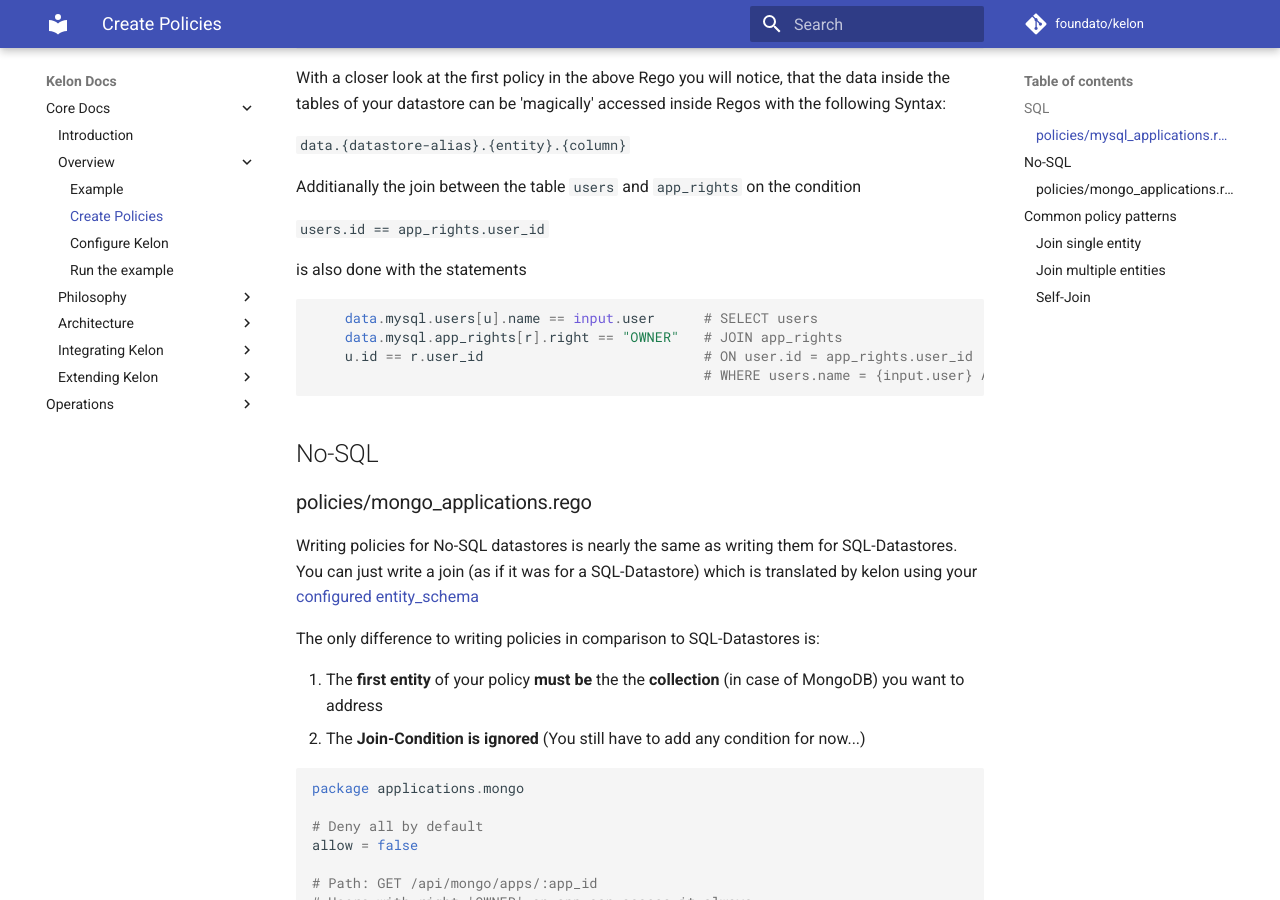
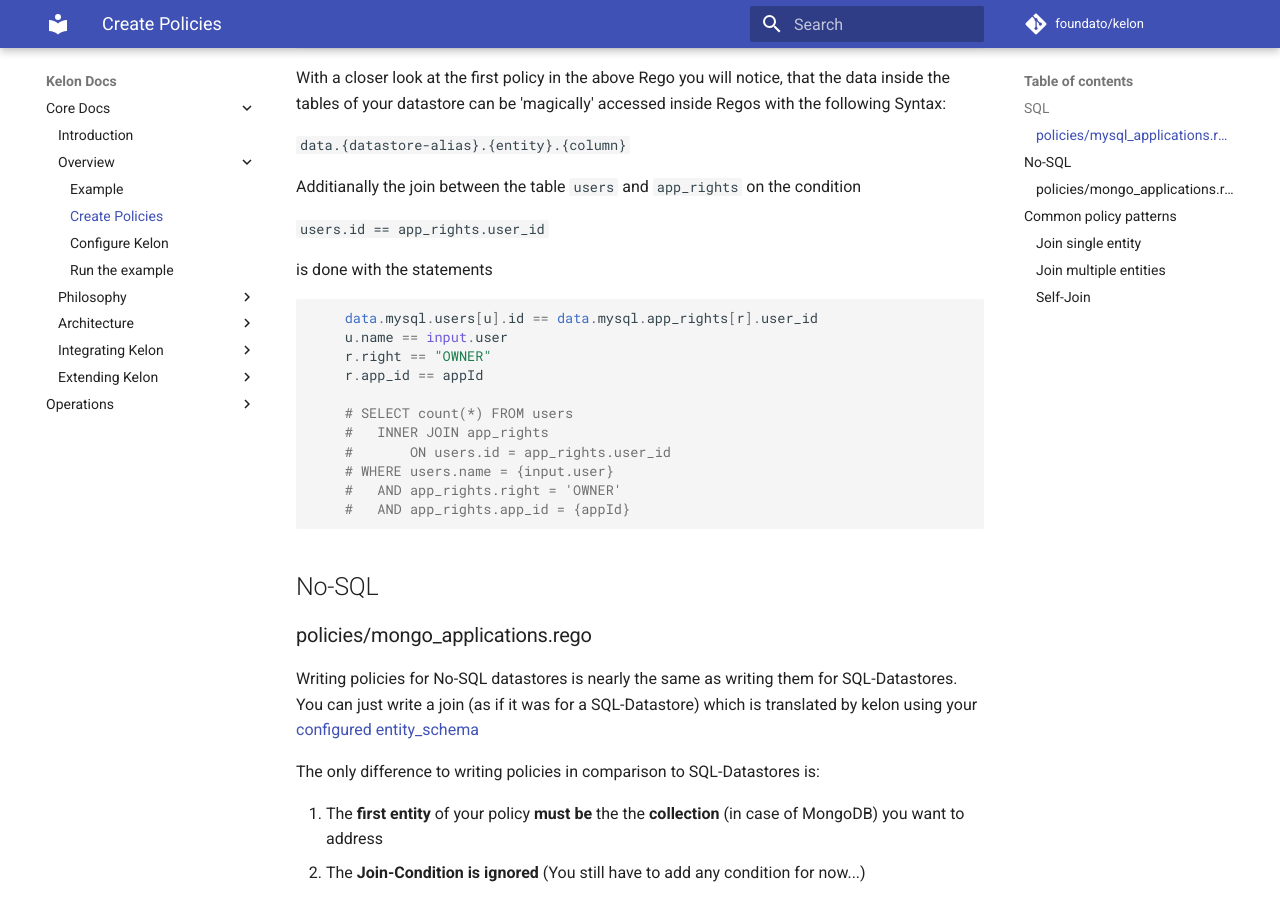
Before and after one commit to unbasical/kelon-docs, an MkDocs documentation site: the page built from docs/core/overview/example/Create-Policies.md, in a window 1280 px wide and 900 px high, scrolled down 1768 px. Built offline with MkDocs 1.6.1 and Material for MkDocs 9.7.7, drawn with Linux system fonts in a browser that asks for light colours; comment, search, counter and statistics services are not loaded; old or Windows-style settings are respelled for this version of MkDocs.

Commit message:
Fixed policy join example

````diff
--- a/docs/core/overview/example/Create-Policies.md
+++ b/docs/core/overview/example/Create-Policies.md
@@ -80,12 +80,19 @@
 
 `users.id == app_rights.user_id`
 
-is also done with the statements
+is done with the statements
 ```rego
-    data.mysql.users[u].name == input.user      # SELECT users
-    data.mysql.app_rights[r].right == "OWNER"   # JOIN app_rights
-    u.id == r.user_id                           # ON user.id = app_rights.user_id
-                                                # WHERE users.name = {input.user} AND app_rights.right = 'OWNER'
+    data.mysql.users[u].id == data.mysql.app_rights[r].user_id
+    u.name == input.user
+    r.right == "OWNER"
+    r.app_id == appId
+
+    # SELECT count(*) FROM users
+    #   INNER JOIN app_rights
+    #       ON users.id = app_rights.user_id
+    # WHERE users.name = {input.user}
+    #   AND app_rights.right = 'OWNER'
+    #   AND app_rights.app_id = {appId}
 ```
 
 ## No-SQL
````
